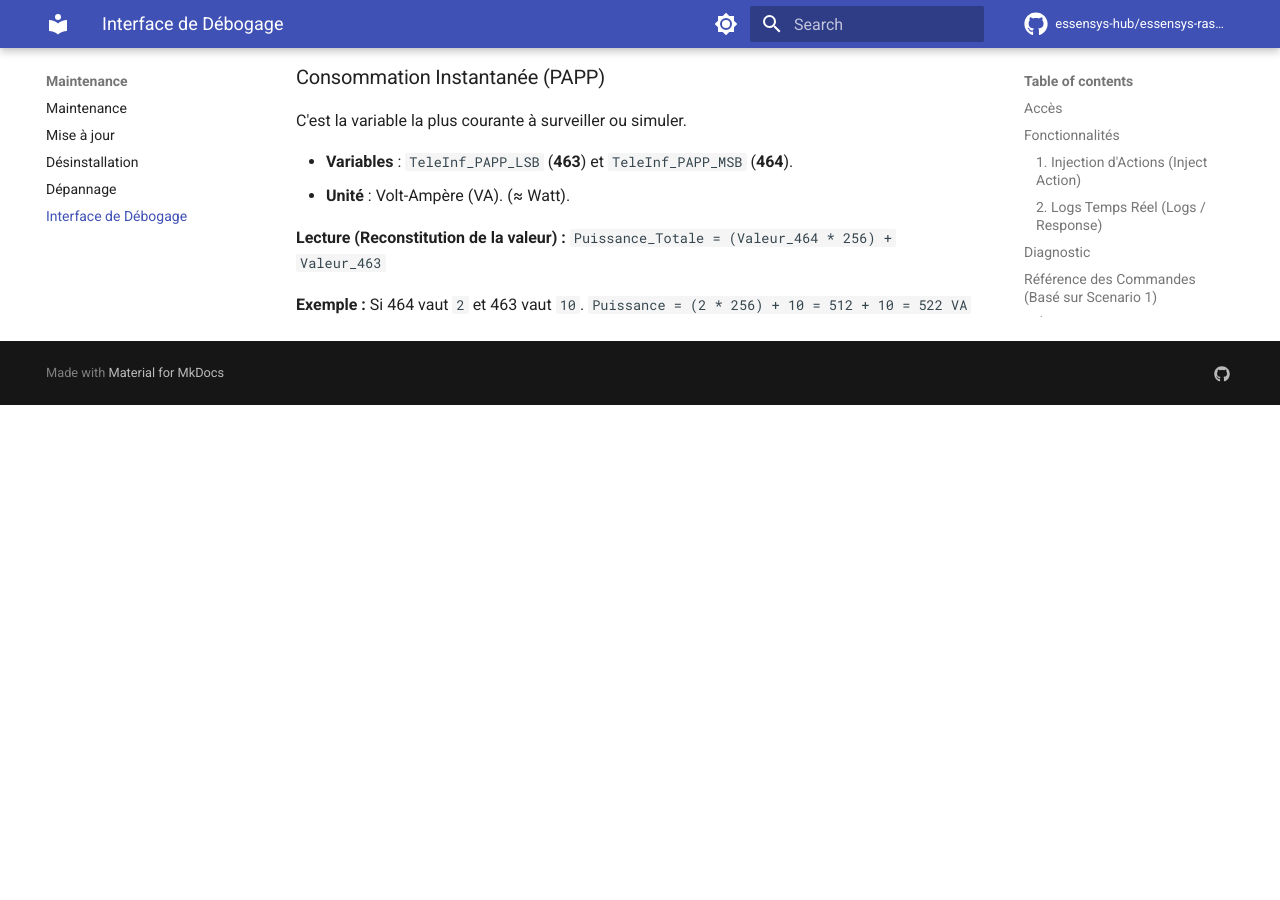
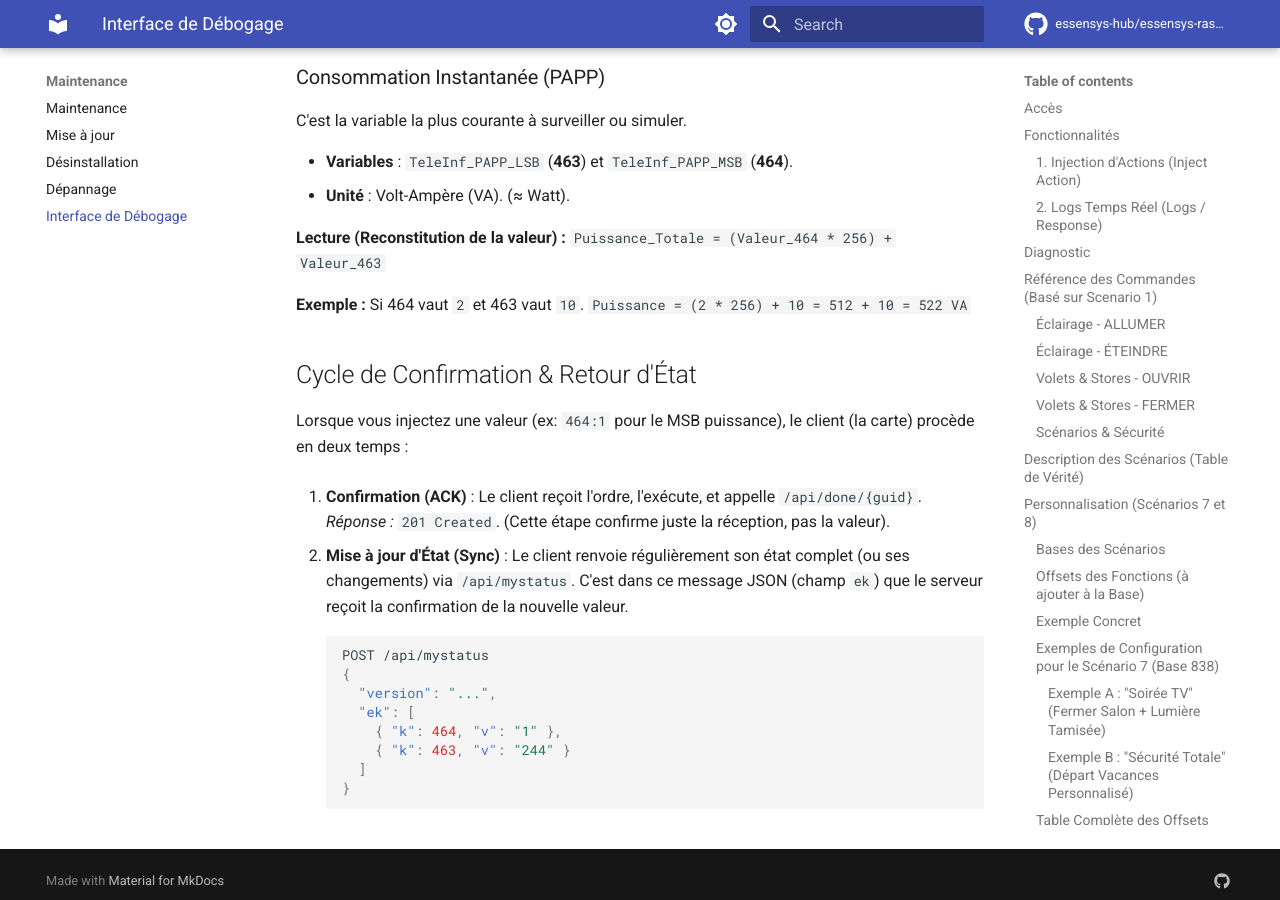
Before and after one commit to essensys-hub/essensys-raspberry-install, an MkDocs documentation site: the page built from docs/maintenance/debug.md, in a window 1280 px wide and 900 px high, scrolled down 18731 px. Built offline with MkDocs 1.6.1 and Material for MkDocs 9.7.7, drawn with Linux system fonts in a browser that asks for light colours; comment, search, counter and statistics services are not loaded; the version menu is left out; before the commit the page ends 19136 px from its top, so only the background shows below that.

Commit message:
Add protocol cycle guide (ACK & Sync)

````diff
--- a/docs/maintenance/debug.md
+++ b/docs/maintenance/debug.md
@@ -514,3 +514,26 @@ C'est la variable la plus courante à surveiller ou simuler.
 
 **Exemple :** Si 464 vaut `2` et 463 vaut `10`.
 `Puissance = (2 * 256) + 10 = 512 + 10 = 522 VA`
+
+## Cycle de Confirmation & Retour d'État
+
+Lorsque vous injectez une valeur (ex: `464:1` pour le MSB puissance), le client (la carte) procède en deux temps :
+
+1.  **Confirmation (ACK)** :
+    Le client reçoit l'ordre, l'exécute, et appelle `/api/done/{guid}`.
+    *Réponse :* `201 Created`. (Cette étape confirme juste la réception, pas la valeur).
+
+2.  **Mise à jour d'État (Sync)** :
+    Le client renvoie régulièrement son état complet (ou ses changements) via `/api/mystatus`.
+    C'est dans ce message JSON (champ `ek`) que le serveur reçoit la confirmation de la nouvelle valeur.
+
+    ```json
+    POST /api/mystatus
+    {
+      "version": "...",
+      "ek": [
+        { "k": 464, "v": "1" },
+        { "k": 463, "v": "244" }
+      ]
+    }
+    ```
````
